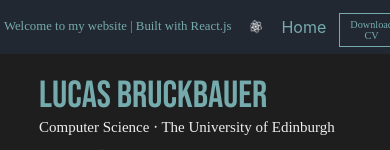
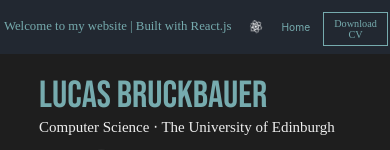
Before and after one commit to wryzxec/wryzxec.github.io, a React (Create React App) app: page / in a window 390 px wide. Shown: the top 150 px of the page. Built offline with nearby package versions, Linux system fonts and the light colour scheme.

Commit message:
Improved Mobile Compatibility.

```diff
--- a/src/components/menubar/MenuBar.css
+++ b/src/components/menubar/MenuBar.css
@@ -63,3 +63,9 @@
     transform: translateY(0);
   }
 }
+
+@media (max-width: 600px) {
+  .MenuBar {
+    font-size: 0.8em;
+  }
+}
--- a/src/components/styles/button/Button.css
+++ b/src/components/styles/button/Button.css
@@ -1,5 +1,5 @@
 .Button-container {
-  margin-top: 0.5em;
+  margin-top: 0.35em;
   margin-right: 1em;
 }
 
--- a/src/components/styles/homelink/HomeLink.css
+++ b/src/components/styles/homelink/HomeLink.css
@@ -8,4 +8,10 @@
     text-align: center;
     font-size: 16px;
     cursor: pointer;
-  }
+}
+
+@media (max-width: 600px) {
+    .HomeLink {
+      font-size: 0.8em;
+    }
+}
```
